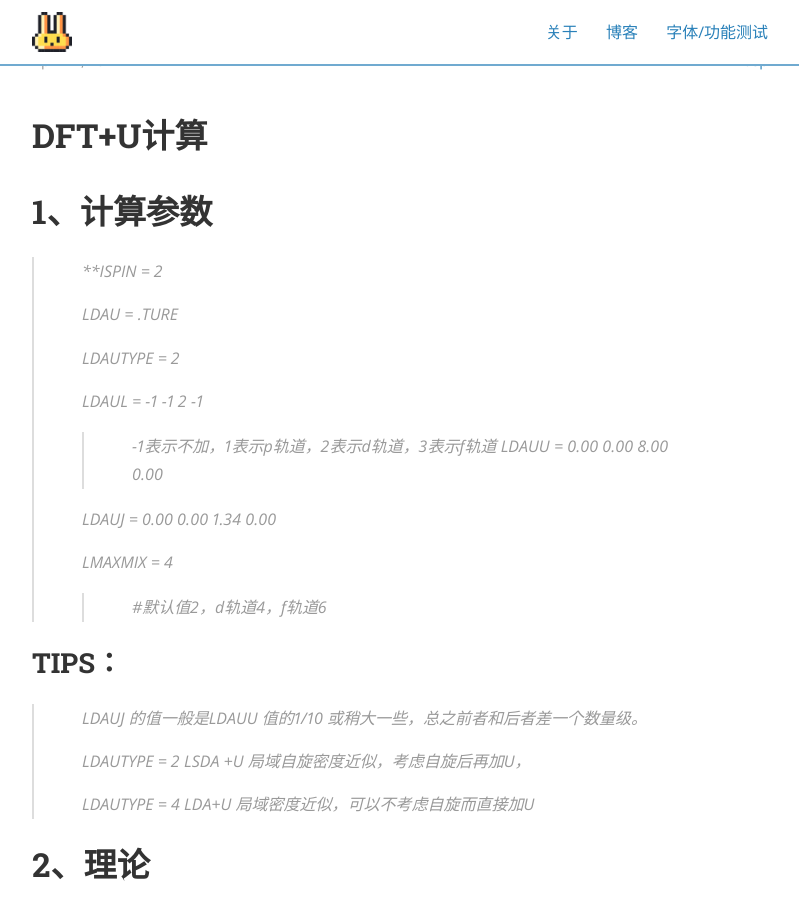
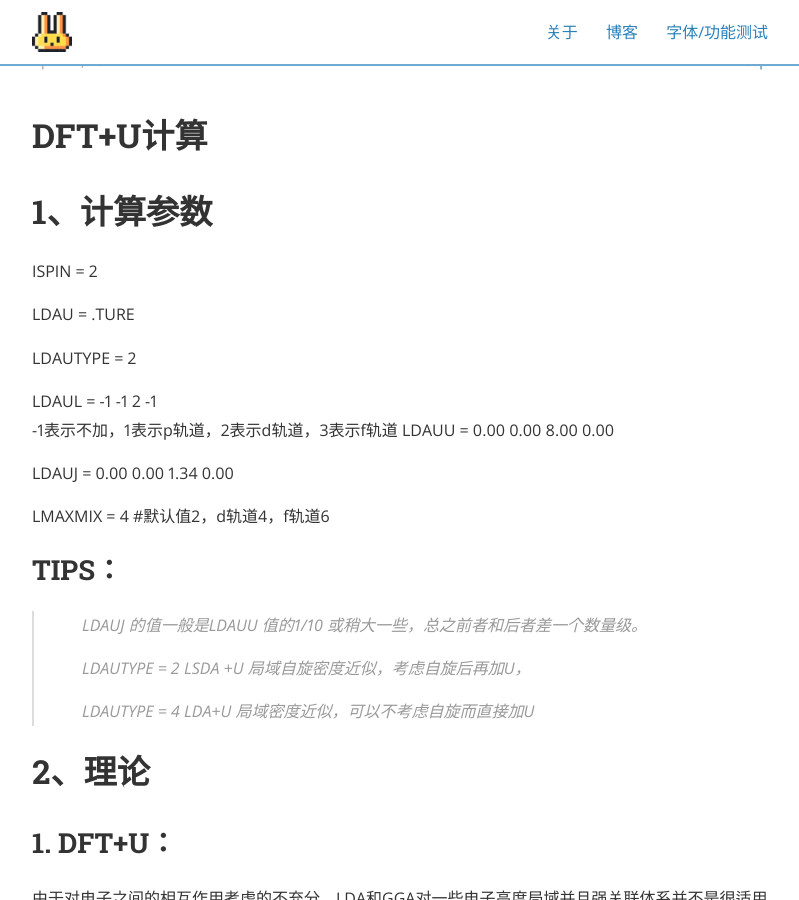
Before and after one commit to RobustGoose/biggoose.github.io, a Jekyll site: the page built from _posts/2022-04-11-2.md, in a window 1280 px wide and 900 px high, scrolled down 473 px. Shown: the whole window, without its empty margins (240-1039 px from the left). Built offline with Jekyll 4.4.1, drawn with Linux system fonts in a browser that asks for light colours; nearby versions of some CDN libraries.

Commit message:
Update 2022-04-11-2.md

```diff
--- a/_posts/2022-04-11-2.md
+++ b/_posts/2022-04-11-2.md
@@ -12,20 +12,20 @@ cover:  "/assets/instacode.jpg"
 
 # 1、计算参数
 
-  >**ISPIN = 2
-  >
-  >LDAU = .TURE
-  >
-  >LDAUTYPE = 2
-  >
-  >LDAUL = -1 -1 2 -1
-  >>-1表示不加，1表示p轨道，2表示d轨道，3表示f轨道
-  >LDAUU = 0.00 0.00 8.00 0.00
-  >
-  >LDAUJ =  0.00 0.00 1.34 0.00
-  >
-  >LMAXMIX = 4
-  >> #默认值2，d轨道4，f轨道6
+  ISPIN = 2
+
+  LDAU = .TURE
+
+  LDAUTYPE = 2
+
+  LDAUL = -1 -1 2 -1
+  -1表示不加，1表示p轨道，2表示d轨道，3表示f轨道
+  LDAUU = 0.00 0.00 8.00 0.00
+
+  LDAUJ =  0.00 0.00 1.34 0.00
+
+  LMAXMIX = 4
+   #默认值2，d轨道4，f轨道6
 
 ## TIPS：
 >LDAUJ 的值一般是LDAUU 值的1/10 或稍大一些，总之前者和后者差一个数量级。
```
